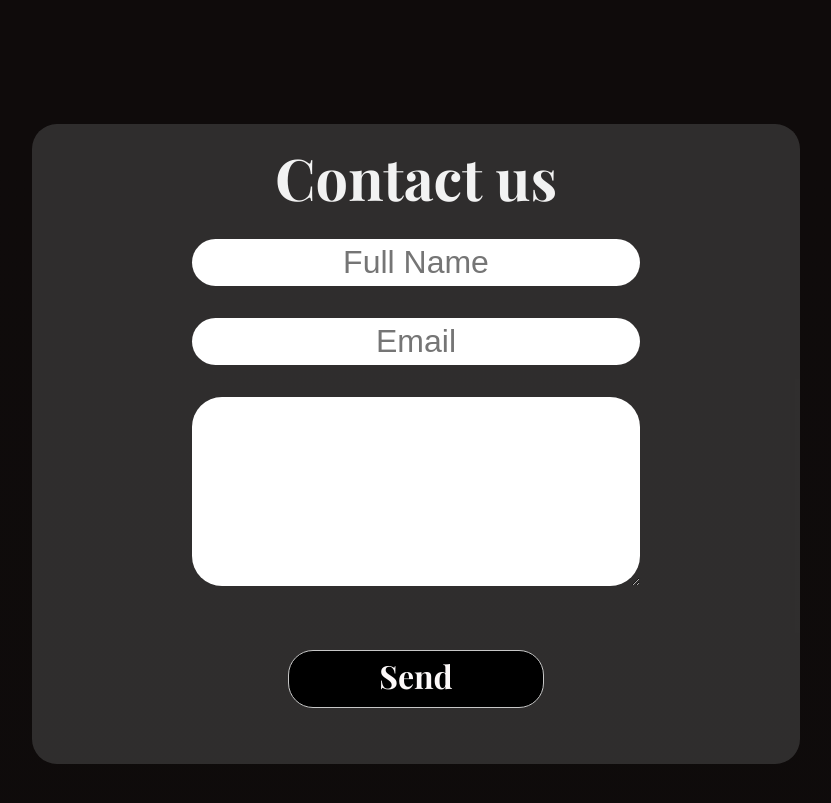
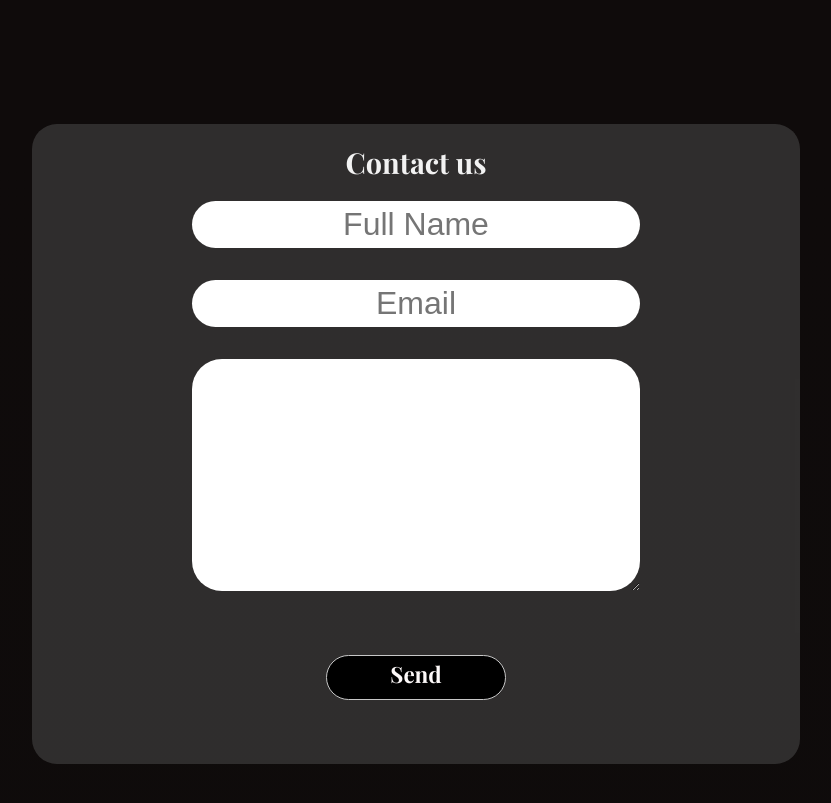
Before and after one commit to Hasa001/Photo-Gallery, a plain HTML site: page index.html in a window 1280 px wide. Shown: the part 8680-9483 px from the top of the page, without its empty margins (224-1055 px from the left). Drawn offline with nearby package versions, Linux system fonts and the light colour scheme.

Commit message:
Update style.css

```diff
--- a/style.css
+++ b/style.css
@@ -180,15 +180,20 @@ body {
   display: flex;
   min-height: 0;
   flex-direction: column;
+  justify-content: center;
   align-items: center;
-  font-size:1.8rem;
+  /* font-size: 1.8rem; */
+  text-align: center;
+}
+.decor h1 {
+  font-size: 1.8rem;
 }
 input,
 textarea {
   position: relative;
   outline: none;
   width: 50vw;
-  font-size: 1.8rem;
+  font-size: 1.4rem;
   border-radius: 30px;
   padding: 5px;
   margin: 4%;
@@ -196,9 +201,9 @@ textarea {
 }
 .button {
   font-family: var(--font-heading);
-  width: 40vw;
+  width: 30vw;
   margin: 10%;
-  font-size: 2rem;
+  font-size: 1.4rem;
   padding: 3px 0;
   color: #fdf9f9;
   background-color: #1f1f1f;
```
